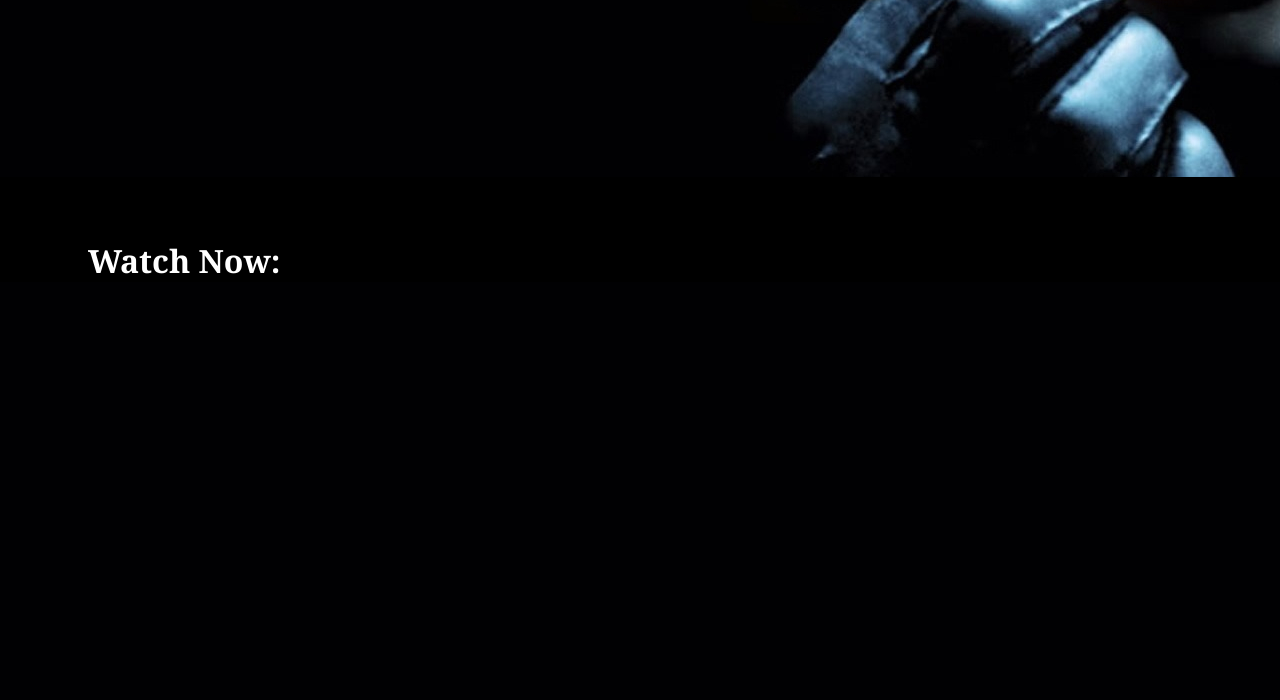
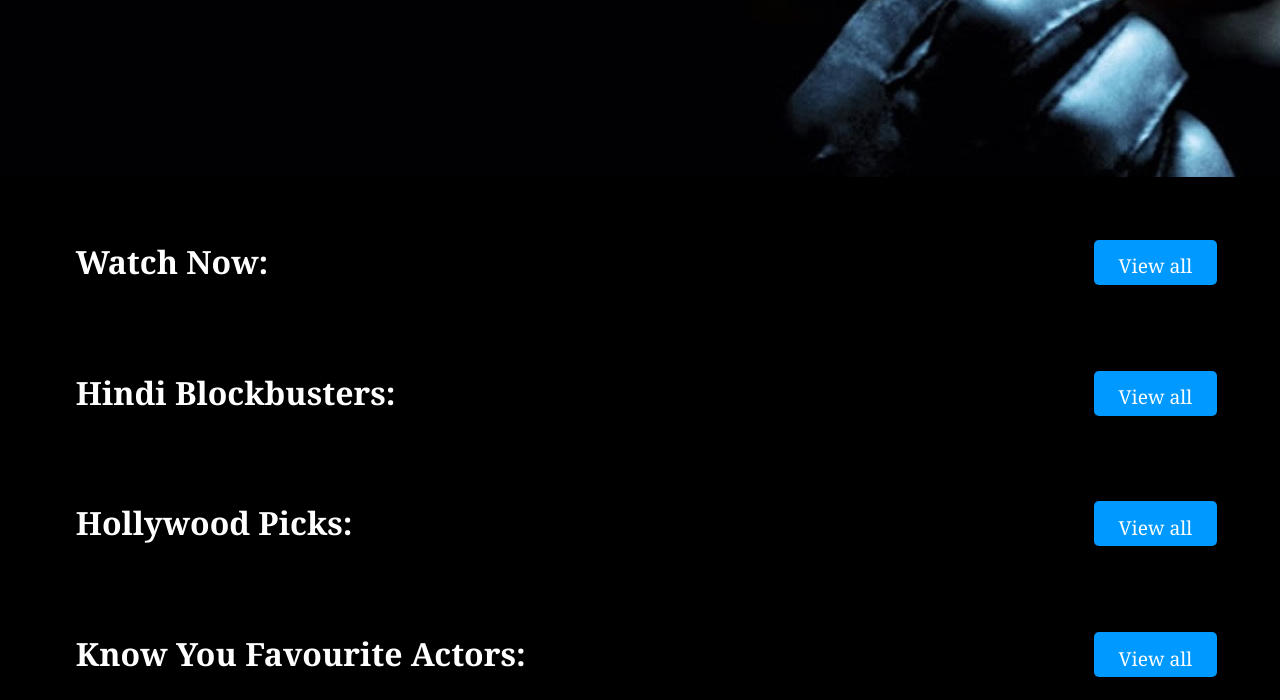
Before and after one commit to shuchitachawla2909/Movie-Review-System, a Django app: template itw2/blog/templates/blog/home.html in a window 1280 px wide. Shown: the part 623-1323 px from the top of the page. Before the commit the page ends 897 px from the top, so only its background shows below. Run offline with Django 3.2, Linux system fonts and the light colour scheme; the template is opened without the code that fills it, so the values that code supplies are empty.

Commit message:
movie lists

```diff
--- a/itw2/blog/templates/blog/home.html
+++ b/itw2/blog/templates/blog/home.html
@@ -11,17 +11,16 @@
             display: inline;
         }
         .fav{
-            padding-left: 3%;
+            padding-left: 2%;
         }
         .favimg{
-            width: 17vw;
-            height: 45vh;
+            width: 15vw;
+            height: 40vh;
             margin-left: 0.7%;
-            margin-bottom: 5%;
             border-radius: 5px;
         }
         .favimg:hover{
-            transform: scale(1.05);
+            transform: scale(1.08);
         }
         .favheading{
             color: white;
@@ -30,6 +29,23 @@
         }
         .top{
             padding: 2%;
+        }
+        .headbtn {
+            display: flex;
+            justify-content: space-between;
+        }
+        .allbtn{
+            background-color: rgb(0, 153, 255);
+            color: white;
+            font-size: larger;
+            text-decoration: none;
+            padding: 1%;
+            padding-left: 2%;
+            padding-right: 2%;
+            border-radius: 5px;
+            height: 20px;
+            margin-top: 5%;
+            margin-right: 5%;
         }
 
     </style>
@@ -41,11 +57,53 @@
     </div>
 
     <div class="fav" style="background-color: black;">
-        <h1 class="favheading">Watch Now:</h1>
+        <div class="headbtn">
+            <h1 class="favheading">Watch Now:</h1>
+            <a href="" class="allbtn">View all</a>
+        </div>
         {% for movie in movies %}
             <a href="{% url 'movie-detail' movie.id %}">
                 <img class="favimg" src="{{ movie.image.url }}" alt="">
             </a>
         {% endfor %}
     </div>
+
+    <div class="fav" style="background-color: black;">
+        <div class="headbtn">
+            <h1 class="favheading">Hindi Blockbusters:</h1>
+            <a href="" class="allbtn">View all</a>
+        </div>
+        {% for movie in movies %}
+            {% if movie.language == "Hindi" %}
+                <a href="{% url 'movie-detail' movie.id %}">
+                    <img class="favimg" src="{{ movie.image.url }}" alt="">
+                </a>
+            {% endif %}
+        {% endfor %}
+    </div>
+
+
+    <div class="fav" style="background-color: black;">
+        <div class="headbtn">
+            <h1 class="favheading">Hollywood Picks:</h1>
+            <a href="" class="allbtn">View all</a>
+        </div>
+        {% for movie in movies %}
+            {% if movie.language == "English" %}
+                <a href="{% url 'movie-detail' movie.id %}">
+                    <img class="favimg" src="{{ movie.image.url }}" alt="">
+                </a>
+            {% endif %}
+        {% endfor %}
+    </div>
+
+
+    <div class="fav" style="background-color: black;">
+        <div class="headbtn">
+            <h1 class="favheading">Know You Favourite Actors:</h1>
+            <a href="" class="allbtn">View all</a>
+        </div>
+    </div>
+
+
 {% endblock content %}
--- a/itw2/blog/views.py
+++ b/itw2/blog/views.py
@@ -10,7 +10,7 @@ from django.shortcuts import get_object_or_404, redirect
 
 def home(request):
     context = {
-        'movies' : Movie.objects.all()[:5]
+        'movies' : Movie.objects.all()[:6]
     }
     return render(request, 'blog/home.html', context)
 
```
